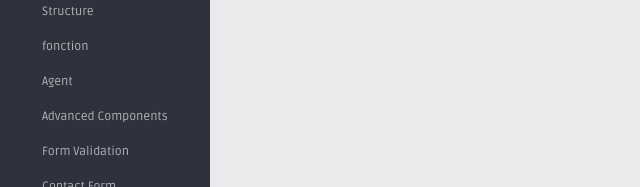
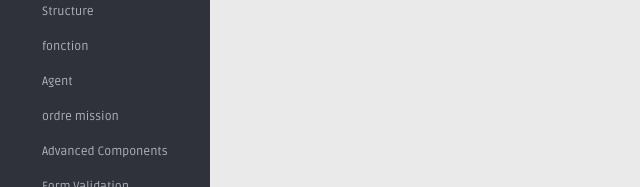
Before and after one commit to siemah/php-admin-of-training-institute, a PHP site: page /ui/afficher-agent.php in a window 1280 px wide. Shown: the part 613-800 px from the top of the page, without its empty margins (0-640 px from the left). Run offline with PHP 8.4, Linux system fonts and the light colour scheme; data that the repository does not hold is empty.

Commit message:
add new link 2 sidebar

```diff
--- a/ui/includes/header.php
+++ b/ui/includes/header.php
@@ -275,8 +275,9 @@
               <li><a href="afficher-typ-local.php">Typ local</a></li>
               <li><a href="afficher-theme.php">Theme</a></li>
               <li><a href="afficher-structure.php">Structure</a></li>
-              <li><a href="afficher-fonction.php">fonction</a></li>
+              <li><a href="afficher-fonction.php">Fonction</a></li>
               <li><a href="afficher-agent.php">Agent</a></li>
+              <li><a href="afficher-ordre-mission.php">Ordre Mission</a></li>
             </ul>
           </li>
           <li class="sub-menu">
@@ -295,6 +296,7 @@
               <li><a href="ajouter-structure.php">Structure</a></li>
               <li><a href="ajouter-fonction.php">fonction</a></li>
               <li><a href="ajouter-agent.php">Agent</a></li>
+              <li><a href="ajouter-ordre-mission.php">ordre mission</a></li>
               <li><a href="advanced_form_components.html">Advanced Components</a></li>
               <li><a href="form_validation.html">Form Validation</a></li>
               <li><a href="contactform.html">Contact Form</a></li>
```
